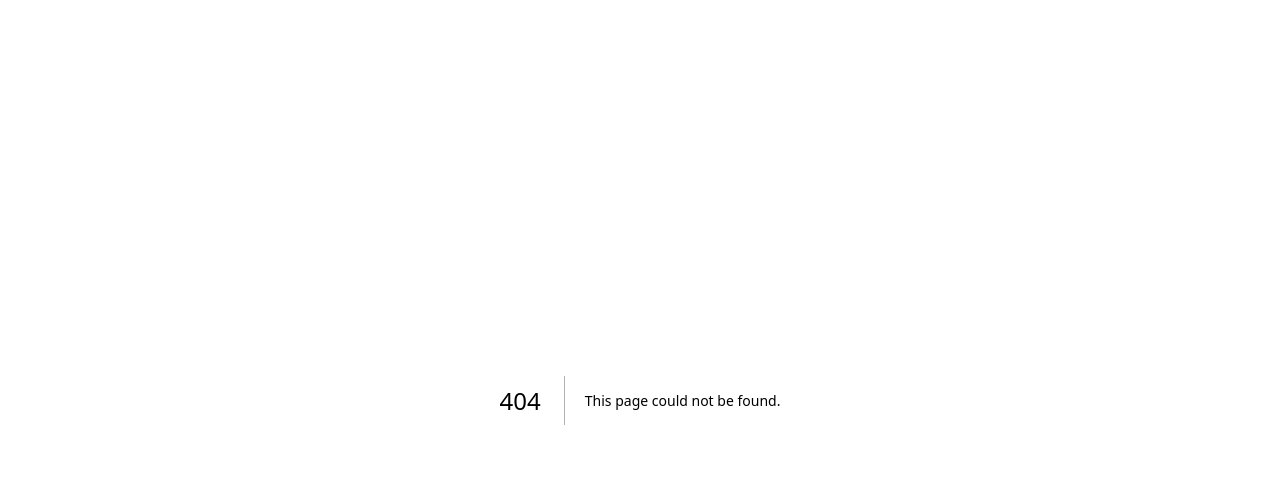
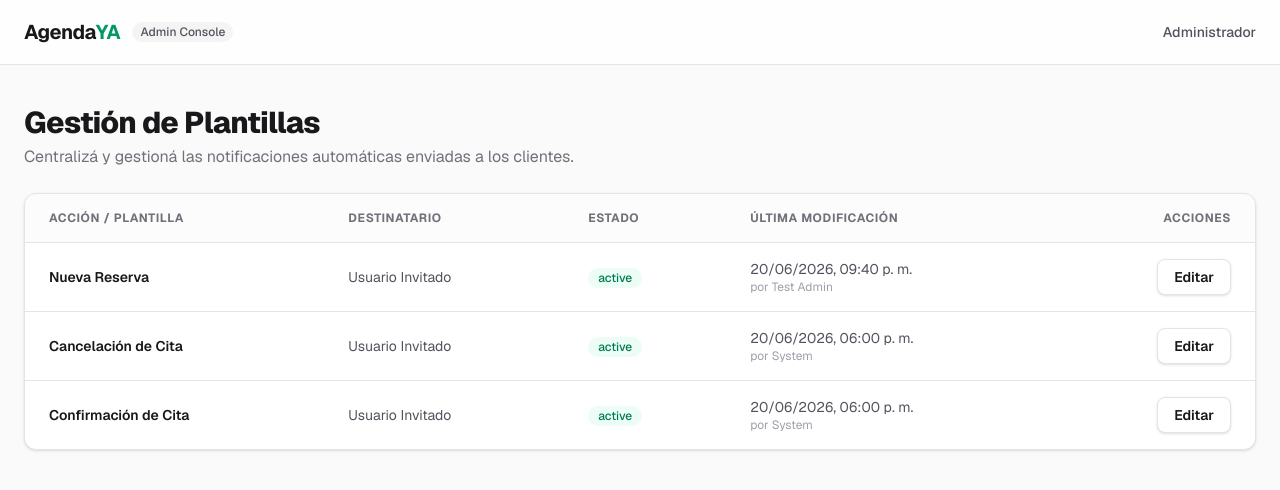
Before and after one commit to MatiMrqz/agendaya, a Next.js app: page /admin/templates in a window 1280 px wide. Before the commit this address had no page. Shown: the top 490 px of the page. Built offline with nearby package versions, Linux system fonts and the light colour scheme.

Commit message:
feat: add administrative templates management page and corresponding tests

```diff
--- /dev/null
+++ b/app/admin/templates/layout.tsx
@@ -0,0 +1,35 @@
+import React from 'react';
+
+export default function AdminTemplatesLayout({
+  children,
+}: {
+  children: React.ReactNode;
+}) {
+  return (
+    <div className="min-h-screen bg-zinc-50 dark:bg-zinc-950 font-sans text-zinc-900 dark:text-zinc-50">
+      {/* Admin Header */}
+      <header className="sticky top-0 z-40 w-full border-b border-zinc-200 dark:border-zinc-800 bg-white/80 dark:bg-zinc-900/80 backdrop-blur-md">
+        <div className="max-w-7xl mx-auto flex h-16 items-center justify-between px-6">
+          <div className="flex items-center gap-3">
+            <span className="text-xl font-bold tracking-tight text-zinc-900 dark:text-white">
+              Agenda<span className="text-emerald-600 dark:text-emerald-500">YA</span>
+            </span>
+            <span className="text-xs px-2 py-0.5 rounded-full bg-zinc-100 dark:bg-zinc-800 text-zinc-600 dark:text-zinc-400 font-medium">
+              Admin Console
+            </span>
+          </div>
+          <div className="flex items-center gap-4">
+            <span className="text-sm font-medium text-zinc-600 dark:text-zinc-400">
+              Administrador
+            </span>
+          </div>
+        </div>
+      </header>
+
+      {/* Main Content Area */}
+      <main className="max-w-7xl mx-auto py-10 px-6">
+        {children}
+      </main>
+    </div>
+  );
+}
--- /dev/null
+++ b/app/admin/templates/page.tsx
@@ -0,0 +1,135 @@
+'use client';
+
+import React, { useState, useEffect } from 'react';
+import Link from 'next/link';
+
+interface Template {
+  id: string;
+  name: string;
+  subject: string;
+  preheader: string;
+  html: string;
+  status: 'active' | 'draft';
+  lastModified: string;
+  lastModifiedBy: string;
+}
+
+export default function TemplatesGridPage() {
+  const [templates, setTemplates] = useState<Template[]>([]);
+  const [loading, setLoading] = useState(true);
+  const [error, setError] = useState<string | null>(null);
+
+  useEffect(() => {
+    async function loadTemplates() {
+      try {
+        const res = await fetch('/api/notifications/templates');
+        if (!res.ok) {
+          throw new Error('No se pudieron cargar las plantillas.');
+        }
+        const data = await res.json();
+        setTemplates(data);
+      } catch (err: unknown) {
+        const message = err instanceof Error ? err.message : String(err);
+        setError(message || 'Error al conectar con la API.');
+      } finally {
+        setLoading(false);
+      }
+    }
+    loadTemplates();
+  }, []);
+
+  const formatDate = (isoString: string) => {
+    try {
+      const date = new Date(isoString);
+      return date.toLocaleDateString('es-AR', {
+        day: '2-digit',
+        month: '2-digit',
+        year: 'numeric',
+        hour: '2-digit',
+        minute: '2-digit'
+      });
+    } catch {
+      return 'Fecha inválida';
+    }
+  };
+
+  return (
+    <div className="space-y-6">
+      {/* Title block */}
+      <div className="flex flex-col gap-1">
+        <h1 className="text-3xl font-extrabold tracking-tight">Gestión de Plantillas</h1>
+        <p className="text-zinc-500 dark:text-zinc-400">
+          Centralizá y gestioná las notificaciones automáticas enviadas a los clientes.
+        </p>
+      </div>
+
+      {/* Loading state */}
+      {loading && (
+        <div className="min-h-[200px] flex items-center justify-center">
+          <div className="animate-spin rounded-full h-8 w-8 border-b-2 border-emerald-600"></div>
+        </div>
+      )}
+
+      {/* Error state */}
+      {error && (
+        <div className="p-4 bg-rose-50 dark:bg-rose-950/20 border border-rose-200 dark:border-rose-900/30 rounded-lg text-rose-600 dark:text-rose-400 font-medium">
+          Error: {error}
+        </div>
+      )}
+
+      {/* Main Grid Card */}
+      {!loading && !error && (
+        <div className="border border-zinc-200 dark:border-zinc-800 rounded-xl bg-white dark:bg-zinc-900 shadow-sm overflow-hidden">
+          <div className="overflow-x-auto">
+            <table className="w-full text-left border-collapse">
+              <thead>
+                <tr className="border-b border-zinc-200 dark:border-zinc-800 bg-zinc-50/50 dark:bg-zinc-900/50 text-xs font-semibold uppercase tracking-wider text-zinc-500 dark:text-zinc-400">
+                  <th className="py-4 px-6">Acción / Plantilla</th>
+                  <th className="py-4 px-6">Destinatario</th>
+                  <th className="py-4 px-6">Estado</th>
+                  <th className="py-4 px-6">Última Modificación</th>
+                  <th className="py-4 px-6 text-right">Acciones</th>
+                </tr>
+              </thead>
+              <tbody className="divide-y divide-zinc-200 dark:divide-zinc-800 text-sm">
+                {templates.map((template) => (
+                  <tr key={template.id} className="hover:bg-zinc-50/50 dark:hover:bg-zinc-900/50 transition-colors">
+                    <td className="py-4 px-6 font-semibold text-zinc-900 dark:text-zinc-100">
+                      {template.name}
+                    </td>
+                    <td className="py-4 px-6 text-zinc-600 dark:text-zinc-400">
+                      Usuario Invitado
+                    </td>
+                    <td className="py-4 px-6">
+                      <span className={`inline-flex items-center gap-1.5 px-2.5 py-0.5 rounded-full text-xs font-medium ${
+                        template.status === 'active'
+                          ? 'bg-emerald-50 dark:bg-emerald-950/30 text-emerald-700 dark:text-emerald-400'
+                          : 'bg-zinc-100 dark:bg-zinc-800 text-zinc-600 dark:text-zinc-400'
+                      }`}>
+                        {template.status}
+                      </span>
+                    </td>
+                    <td className="py-4 px-6 text-zinc-600 dark:text-zinc-400">
+                      <div className="flex flex-col">
+                        <span>{formatDate(template.lastModified)}</span>
+                        <span className="text-xs text-zinc-400 dark:text-zinc-500">por {template.lastModifiedBy}</span>
+                      </div>
+                    </td>
+                    <td className="py-4 px-6 text-right">
+                      <Link
+                        href={`/admin/templates/${template.id}`}
+                        className="inline-flex h-9 items-center justify-center rounded-lg border border-zinc-200 dark:border-zinc-800 bg-white dark:bg-zinc-900 px-4 text-sm font-semibold text-zinc-900 dark:text-zinc-100 hover:bg-zinc-50 dark:hover:bg-zinc-800/50 transition-colors shadow-sm"
+                      >
+                        Editar
+                      </Link>
+                    </td>
+                  </tr>
+                ))}
+              </tbody>
+            </table>
+          </div>
+        </div>
+      )}
+    </div>
+  );
+}
```
Also changed, not shown: 2 other files (tests, documents, lock files or other folders).
